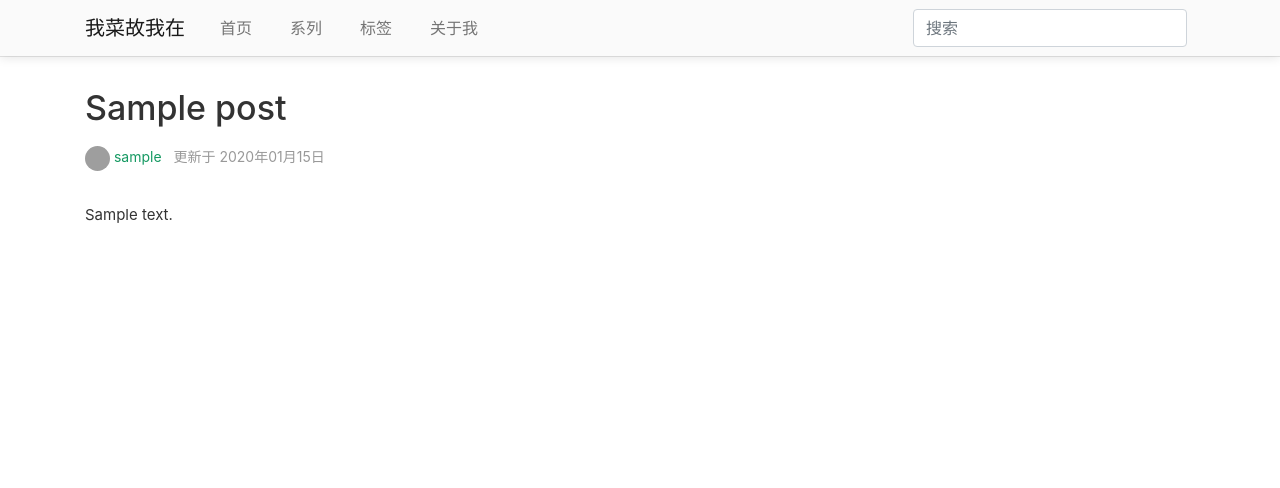
After one commit to mrchi/MrChiBlog, a Flask app: template blog/templates/post.html in a window 1280 px wide. The commit adds this page. Shown: the top 488 px of the page. Run offline with Flask 2, Linux system fonts and the light colour scheme; the template is opened without the code that fills it: values that come from a table or form of the project are taken from there, others are empty; tables that the repository leaves empty hold one stand-in row (values such as "Sample post"); some libraries are stand-ins or nearby versions; grey boxes are pictures that could not be loaded.

Commit message:
文章详情页主体部分

```diff
--- a/blog/static/css/global.css
+++ b/blog/static/css/global.css
@@ -5,6 +5,7 @@ html {
 
 body {
     margin-bottom: 60px;
+    color: #333;
 }
 
 /* 公共标签 */
@@ -110,7 +111,7 @@ a:hover {
     color: #017e66;
 }
 
-.stream-item .author {
+.stream-item .info {
     margin: 10px 0 5px;
     color: #999;
 }
@@ -128,6 +129,132 @@ a:hover {
 */
 }
 
+/* 文章内容 */
+
+.post-title {
+    padding: 12px 0;
+    font-size: 34px;
+    margin: 0;
+}
+
+.post-info {
+    margin: 5px 0 5px;
+    color: #999;
+    font-size: 14px;
+}
+
+.post-content {
+    margin: 30px 0 20px;
+    line-height: 1.8;
+    font-size: 15px;
+}
+
+.post-content h1, .post-content h2 {
+    border-bottom: 1px solid #eee;
+    padding-bottom: 10px;
+}
+
+.post-content h1, .post-content h2, .post-content h3 {
+    margin: 1.5em 0 0;
+}
+
+.post-content h3, .post-content h4, .post-content p, .post-content ul, .post-content ol, .post-content pre, .post-content blockquote, .post-content table {
+    margin: 1.5em 0;
+}
+
+.post-content h1 {
+    font-size: 1.75em;
+    line-height: 1.5em;
+}
+
+.post-content h2 {
+    font-size: 1.5em;
+    line-height: 1.25em;
+}
+
+.post-content h3 {
+    font-size: 1.25em;
+    line-height: 1em;
+}
+
+.post-content h4 {
+    font-size: 1em;
+    line-height: 0.86em;
+}
+
+.post-content blockquote {
+    border-left: 2px solid #009A61;
+    padding: 10px 20px;
+    background: #F6F6F6;
+    color: #555;
+    font-size: 1em;
+}
+
+.post-content blockquote p {
+    margin: 0;
+}
+
+.post-content pre {
+    padding: 1em;
+    border: none;
+    overflow: auto;
+    line-height: 1.45;
+    position: relative;
+    background: #F6F6F6;
+}
+
+.post-content pre, .post-content code {
+    font-size: 0.93em;
+}
+
+.post-content code {
+    padding: 2px 4px;
+    color: #c7254e;
+    background-color: #f9f2f4;
+    border-radius: 4px;
+}
+
+.post-content pre code {
+    padding: 0;
+    color: inherit;
+    background-color: transparent;
+    border-radius: 0;
+}
+
+.post-content ul, .post-content ol {
+    margin-left: 3em;
+    padding-left: 0;
+}
+
+.post-content ul li, .post-content ol li {
+    margin: 0.3em 0;
+}
+
+.post-content img {
+    padding: 3px;
+    max-width: 100%;
+    vertical-align: middle;
+}
+
+.post-content hr {
+    margin: 1.5em auto;
+    border-top: 2px dotted #eee;
+}
+
+.post-content table {
+    width: 100%;
+}
+
+.post-content table th, .post-content table td {
+    border: 1px solid #E6E6E6;
+    padding: 5px 8px;
+}
+
+.post-content table th {
+    background-color: #F3F3F3;
+}
+
+
 /* 底栏 */
 
 #footer {
--- /dev/null
+++ b/blog/templates/post.html
@@ -0,0 +1,29 @@
+{% extends 'base.html' %}
+{% import '_macros.html' as macros %}
+
+{% block title %}{{ post.title }}{% endblock %}
+
+{% block main %}
+<div class="post">
+    <h1 class="post-title">{{ post.title }}</h1>
+    <ul class="list-inline post-info">
+        <li class="list-inline-item">
+            <a href="#">
+                <img src="{{ post.author.avatar_url }}" class="avatar">
+                {{ post.author.username }}
+            </a>
+        </li>
+        <li class="list-inline-item">
+            更新于
+            <span>{{ post.last_update.strftime('%Y年%m月%d日') }}</span>
+        </li>
+    </ul>
+    <div class="post-content">
+        {{ post.html_content|safe }}
+    </div>
+</div>
+
+{% endblock %}
+
+{% block sidebar %}
+{% endblock %}
```
